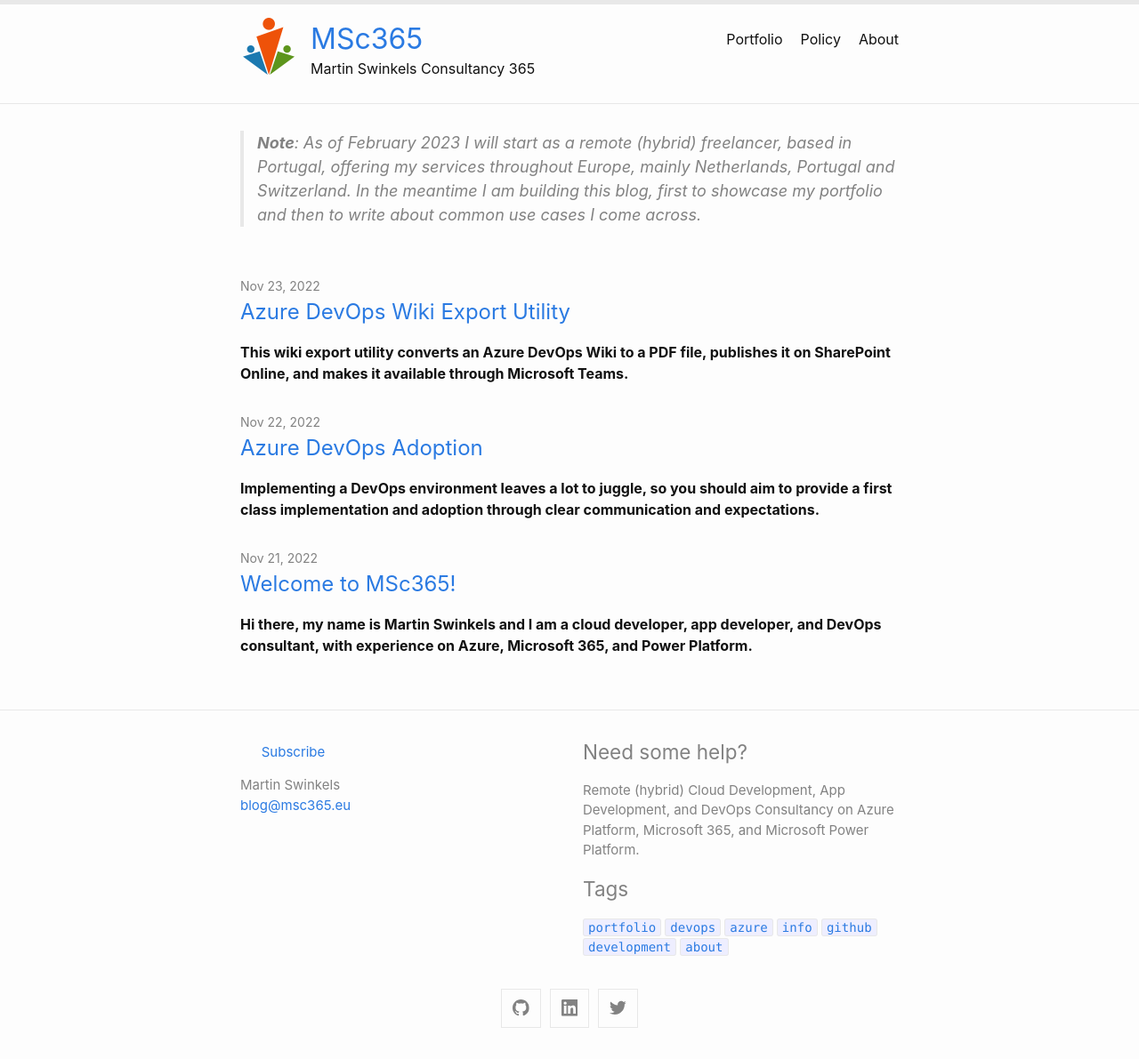
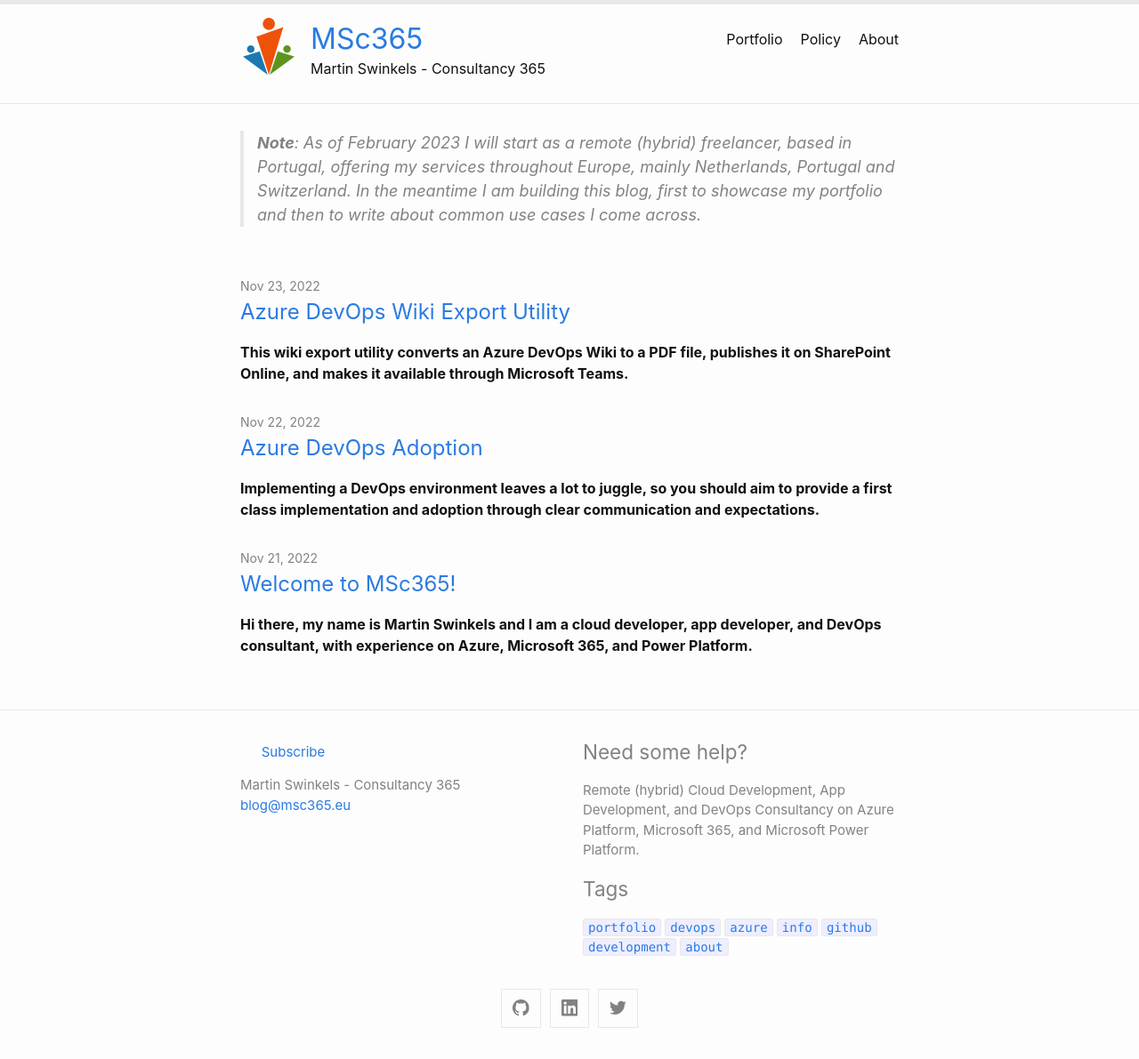
Before and after one commit to msc365/msc365.github.io, a Jekyll site: the page built from index.md, in a window 1280 px wide. Shown: the whole page at 89% size. Built offline with Jekyll 4.4.1, drawn with Linux system fonts in a browser that asks for light colours.

Commit message:
Update _config.yml

```diff
--- a/_config.yml
+++ b/_config.yml
@@ -1,6 +1,6 @@
 title: MSc365
 author:
-  name: Martin Swinkels
+  name: Martin Swinkels - Consultancy 365
   email: blog@msc365.eu
 description: > # this means to ignore newlines until "show_excerpts:"
   Remote (hybrid) Cloud Development, App Development, and DevOps Consultancy on Azure Platform, Microsoft 365, and Microsoft Power Platform.
@@ -8,7 +8,7 @@
 url: https://msc365.eu/
 
 name: MSc365
-underline: Martin Swinkels Consultancy 365
+underline: Martin Swinkels - Consultancy 365
 logo: https://msc365.eu/assets/img/msc365-256.png
 
 show_excerpts: true # set to false to hide excerpts on the homepage
```
